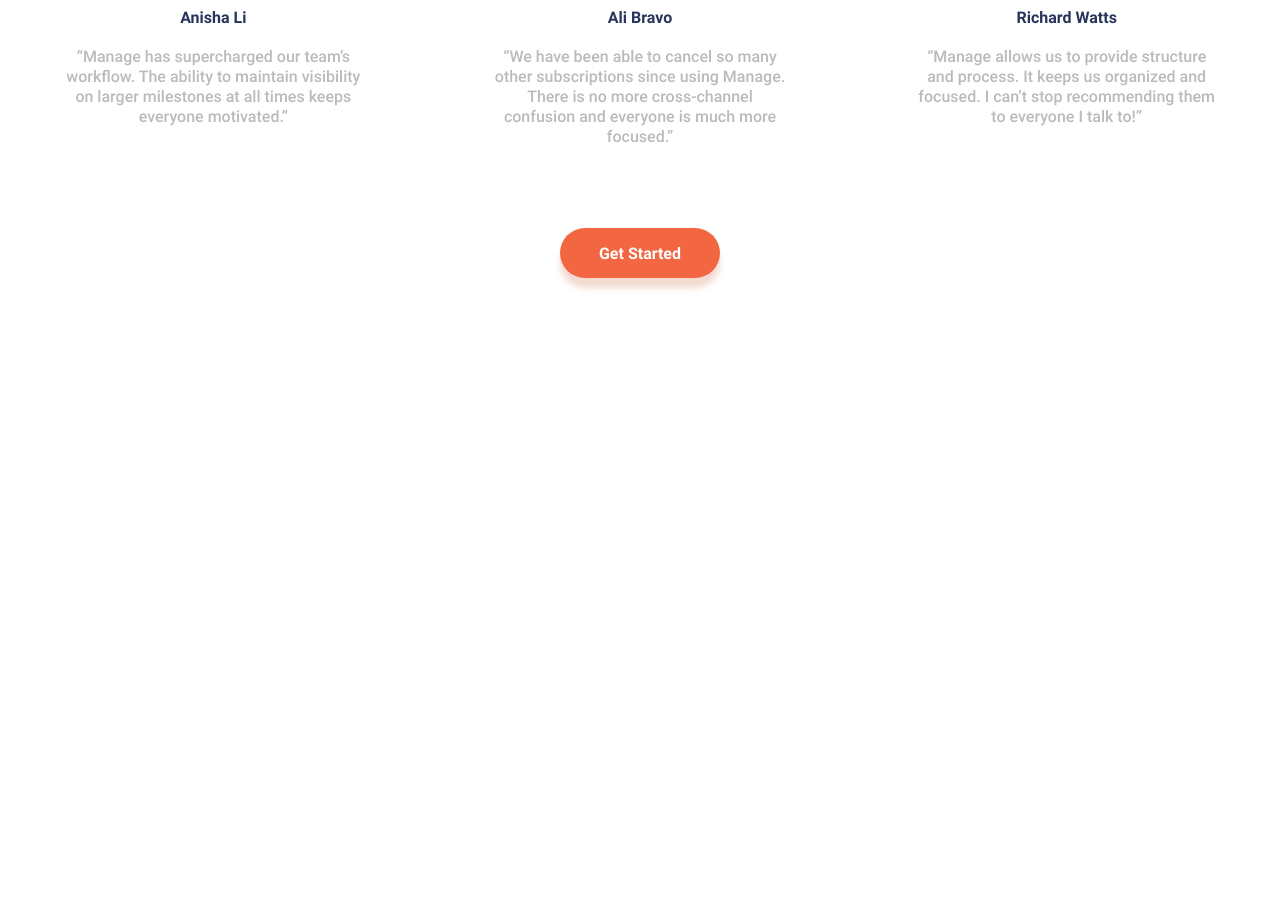
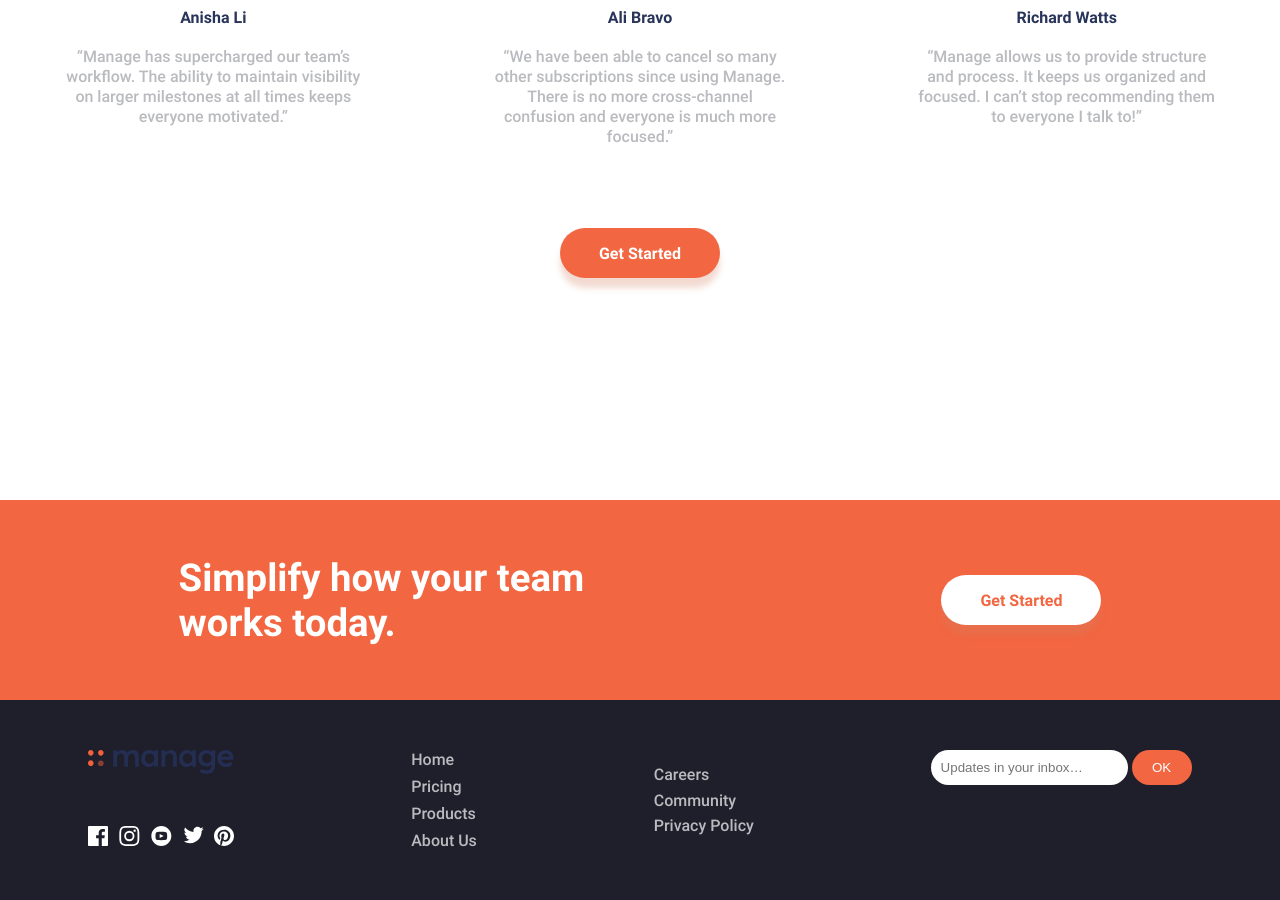
Before and after one commit to Affmesquita/manage-landing-page-master, a plain HTML site: page index.html in a window 1280 px wide. Shown: the part 1578-2478 px from the top of the page. Before the commit the page ends 1878 px from the top, so only its background shows below. Drawn offline with Linux system fonts and the light colour scheme.

Commit message:
html-css finished

```diff
--- a/estilo/style.css
+++ b/estilo/style.css
@@ -59,6 +59,23 @@
     font-family: Roboto-Bold;
     font-size: 1rem;
     color: white;
+
+    box-shadow: 0px 10px 6px #d281644b;
+
+    cursor: pointer;
+}
+.btn-2 {
+    width: 160px;
+    height: 50px;
+
+    background-color: white;
+
+    border-radius: 40px;
+    border: transparent;
+
+    font-family: Roboto-Bold;
+    font-size: 1rem;
+    color: #f26641;
 
     box-shadow: 0px 10px 6px #d281644b;
 
@@ -237,6 +254,8 @@
     align-items: center;
 
     text-align: center;
+
+    margin-bottom: 200px;
 }
 #public-card-conteiner-logo {
     color: #283459;
@@ -281,3 +300,99 @@
 
     text-align: center;
 }
+
+
+
+/* SECTION-BTN */
+
+
+
+.section-btn {
+    width: 100%;
+    height: 200px;
+
+    background-color: #f26641;
+
+    display: flex;
+    justify-content: space-around;
+    align-items: center;
+}
+.section-btn h1 {
+    font-size: 2.4rem;
+    color: white;
+}
+
+
+
+/* FOOTER */
+
+
+
+footer {
+    width: 100%;
+    height: 200px;
+
+    background-color: #1e1f2a;
+
+    font-family: Roboto-Medium;
+
+    display: flex;
+    justify-content: space-around;
+    align-items: center;
+}
+.footer-logos {
+    height: 100px;
+    display: flex;
+    flex-direction: column;
+    justify-content: space-between;
+}
+.footer-logos ul {
+    display: flex;
+    flex-direction: row;
+    justify-content: space-between;
+}
+.footer-logos li {
+    cursor: pointer;
+}
+.footer-list-1 {
+    height: 100px;
+}
+.footer-list-1 ul {
+    height: 100px;
+    display: flex;
+    flex-direction: column;
+    justify-content: space-between;
+}
+.footer-list-1 li {
+    color: #BABBBF;
+}
+.footer-list-2 {
+    height: 70px;
+}
+.footer-list-2 ul {
+    height: 70px;
+    display: flex;
+    flex-direction: column;
+    justify-content: space-between;
+}
+.footer-list-2 li {
+    color: #BABBBF;
+}
+
+.footer-input-btn {
+    height: 100px;
+}
+.footer-input-btn input {
+    padding: 10px;
+    border-radius: 20px;
+    border: 0px;
+}
+.footer-input-btn button {
+    width: 60px;
+    padding: 10px;
+    border-radius: 20px;
+    border: 0px;
+    background-color: #f26641;
+    color: white;
+    cursor: pointer;
+}
--- a/index.html
+++ b/index.html
@@ -142,6 +142,60 @@
 
     </section>
 
+    <section class="section-btn">
+
+      <h1>Simplify how your team <br> works today.</h1>
+
+      <button class="btn-2">Get Started</button>
+
+    </section>
+
+    <footer>
+
+      <div class="footer-logos">
+        <img src="images/logo.svg" alt="">
+        <div>
+          <ul>
+            <li><img src="images/icon-facebook.svg" alt=""></li>
+            <li><img src="images/icon-instagram.svg" alt=""></li>
+            <li><img src="images/icon-youtube.svg" alt=""></li>
+            <li><img src="images/icon-twitter.svg" alt=""></li>
+            <li><img src="images/icon-pinterest.svg" alt=""></li>
+          </ul>
+        </div>
+      </div>
+
+      <div class="footer-list-1">
+
+        <ul>
+          <li>Home</li>
+          <li>Pricing</li>
+          <li>Products</li>
+          <li>About Us</li>
+        </ul>
+
+      </div>
+
+      <div class="footer-list-2">
+
+        <ul>
+          <li>Careers</li>
+          <li>Community</li>
+          <li>Privacy Policy</li>
+        </ul>
+
+      </div>
+
+      <div class="footer-input-btn">
+
+        <input type="text" name="" id="input-text-footer" placeholder="Updates in your inbox…">
+
+        <button class="">OK</button>
+
+      </div>
+
+    </footer>
+
   </main>
 
 </body>
```
